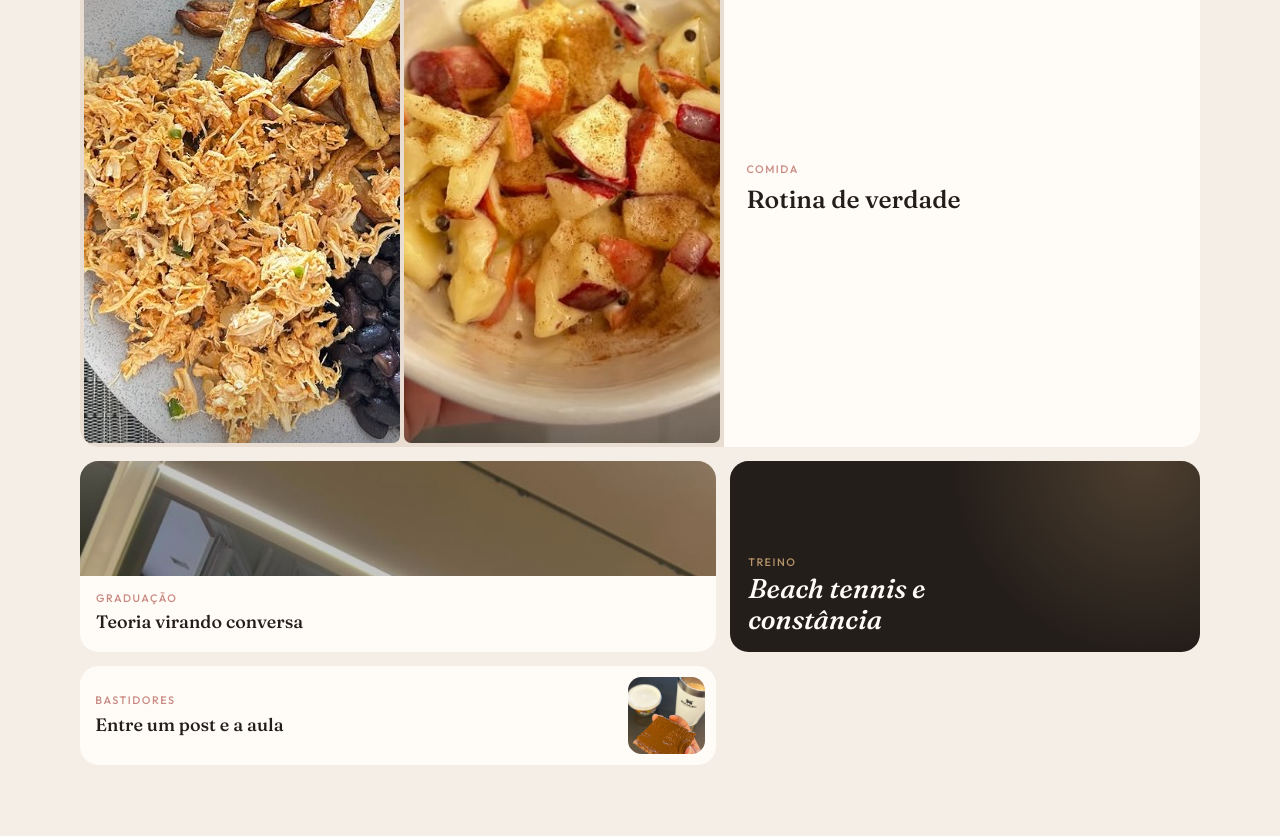
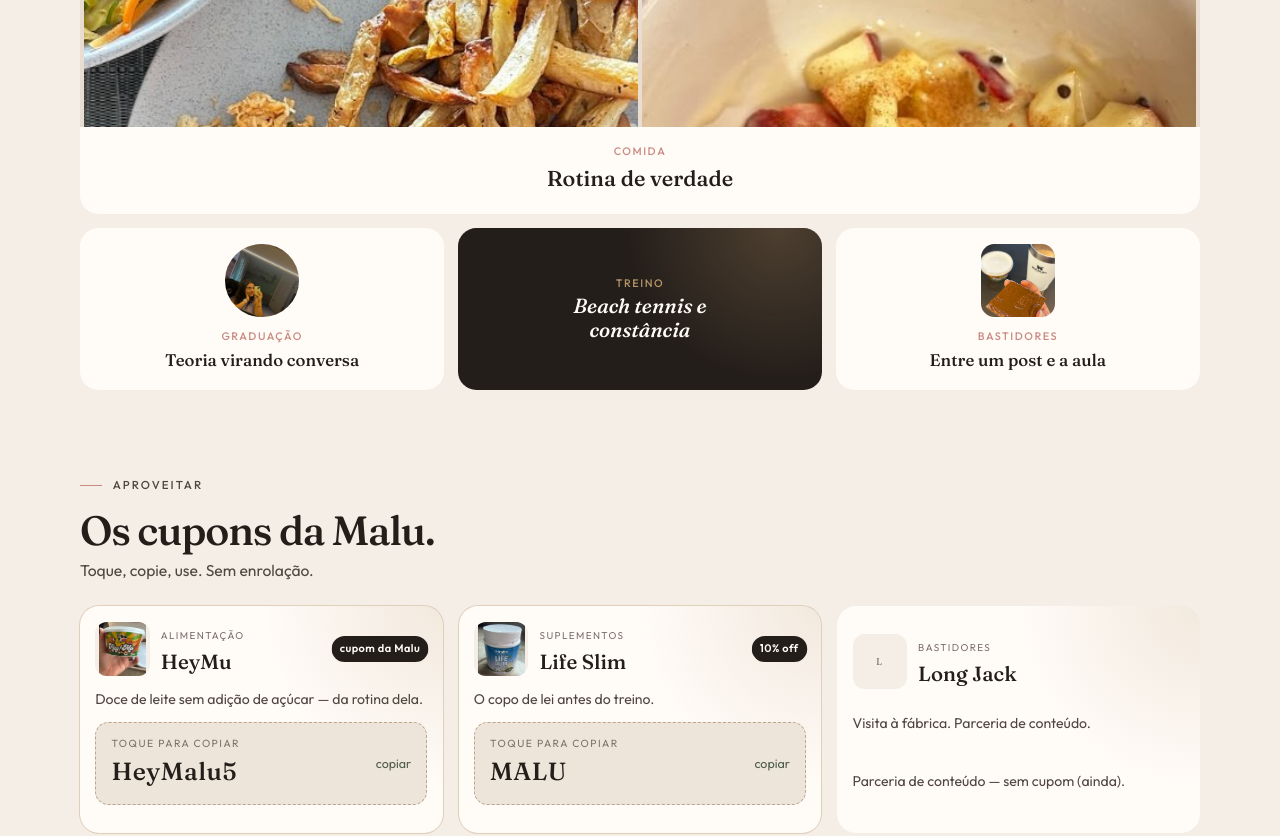
Before and after one commit to Lucash67/malu_nutri, a React (Vite) app: page / in a window 1280 px wide. Shown: the part 1440-2276 px from the top of the page. Built offline with nearby package versions, Linux system fonts and the light colour scheme.

Commit message:
Turn live and practice tiles into compact centered cards.
Co-authored-by: Cursor <cursoragent@cursor.com>

```diff
--- a/src/components/Practice.tsx
+++ b/src/components/Practice.tsx
@@ -44,7 +44,7 @@ export function Practice() {
           {items.map((item) => (
             <article className={`practice__item practice__item--${item.tone}`} key={item.k} data-reveal>
               {item.tone !== "plain" ? (
-                <Media src={item.img} alt={item.alt} placeholder={item.placeholder} shape="wide" />
+                <Media src={item.img} alt={item.alt} placeholder={item.placeholder} shape="thumb" />
               ) : null}
               <div>
                 <span>{item.k}</span>
--- a/src/components/Share.tsx
+++ b/src/components/Share.tsx
@@ -59,7 +59,7 @@ export function Share() {
                   alt={item.alt}
                   extra={item.extra}
                   placeholder={item.placeholder}
-                  shape={item.tone === "flip" ? "thumb" : "wide"}
+                  shape={item.tone === "feature" ? "wide" : "thumb"}
                 />
               ) : null}
               <div className="share-card__body">
--- a/src/styles/global.css
+++ b/src/styles/global.css
@@ -834,8 +834,14 @@ section[id] {
 
 .share__head {
   display: grid;
+  justify-items: center;
   gap: 0.7rem;
   margin-bottom: 1.6rem;
+  text-align: center;
+}
+
+.share__head .kicker {
+  justify-content: center;
 }
 
 .share__head h2,
@@ -848,23 +854,27 @@ section[id] {
 
 .share__list {
   display: grid;
-  gap: 0.75rem;
+  grid-template-columns: 1fr 1fr;
+  gap: 0.7rem;
 }
 
 .share-card {
   display: grid;
+  justify-items: center;
   overflow: hidden;
   border-radius: 1.15rem;
   background: var(--white);
+  text-align: center;
 }
 
 .share-card--feature {
+  grid-column: 1 / -1;
   grid-template-columns: 1fr;
 }
 
 .share-card--feature .media {
   width: 100%;
-  height: 8.4rem;
+  height: 7.2rem;
   border-radius: 0;
 }
 
@@ -877,36 +887,31 @@ section[id] {
 }
 
 .share-card--feature .share-card__body {
-  padding: 0.9rem 1rem 1.05rem;
-}
-
-.share-card--stack {
-  grid-template-columns: 1fr;
-}
-
-.share-card--stack .media {
-  width: 100%;
-  height: 7.2rem;
-  border-radius: 0;
+  padding: 0.85rem 1rem 1rem;
+}
+
+.share-card--stack,
+.share-card--flip {
+  padding: 1rem 0.75rem 1.05rem;
+  gap: 0.7rem;
+}
+
+.share-card--stack .media,
+.share-card--flip .media {
+  width: 4.6rem;
+  height: 4.6rem;
+  border-radius: 50%;
 }
 
 .share-card--stack .media img {
-  width: 100%;
-  height: 100%;
-  max-width: none;
-  max-height: none;
-  object-fit: cover;
-  object-position: center 20%;
-}
-
-.share-card--stack .share-card__body {
-  padding: 0.85rem 1rem 1rem;
+  object-position: 38% 46%;
 }
 
 .share-card--note {
-  min-height: 7.4rem;
-  align-content: end;
-  padding: 1.15rem 1.15rem 1.05rem;
+  min-height: 100%;
+  align-content: center;
+  justify-items: center;
+  padding: 1.15rem 0.9rem;
   background:
     radial-gradient(circle at 88% 0, color-mix(in srgb, var(--gold) 28%, transparent), transparent 42%),
     var(--ink);
@@ -918,21 +923,21 @@ section[id] {
 }
 
 .share-card--note h3 {
-  max-width: 12ch;
-  font-size: 1.45rem;
+  max-width: 11ch;
+  margin-inline: auto;
+  font-size: 1.22rem;
   font-style: italic;
-  line-height: 1.15;
+  line-height: 1.2;
 }
 
 .share-card--flip {
-  grid-template-columns: 1fr 4.8rem;
-  align-items: center;
-  gap: 0.85rem;
-  padding: 0.7rem 0.7rem 0.7rem 0.95rem;
+  grid-column: 1 / -1;
+  grid-template-columns: 1fr;
 }
 
 .share-card--flip .media {
-  order: 1;
+  order: 0;
+  border-radius: 0.85rem;
 }
 
 .share-card__body {
@@ -950,7 +955,7 @@ section[id] {
 .share-card h3 {
   margin: 0.12rem 0 0;
   font-family: var(--font-serif);
-  font-size: 1.12rem;
+  font-size: 1.05rem;
   font-weight: 520;
 }
 
@@ -1131,6 +1136,14 @@ section[id] {
   background: linear-gradient(180deg, transparent, color-mix(in srgb, var(--blush-soft) 28%, transparent) 40%, transparent);
 }
 
+.practice__head {
+  text-align: center;
+}
+
+.practice__head .kicker {
+  justify-content: center;
+}
+
 .practice__head h2 {
   font-size: clamp(1.7rem, 6.2vw, 2.55rem);
   margin-bottom: 0.8rem;
@@ -1138,83 +1151,77 @@ section[id] {
 
 .practice__mosaic {
   display: grid;
-  gap: 0.8rem;
+  grid-template-columns: 1fr 1fr;
+  gap: 0.7rem;
   margin-top: 1.6rem;
 }
 
 .practice__item {
   display: grid;
+  justify-items: center;
   overflow: hidden;
+  padding: 1rem 0.75rem 1.05rem;
   border-radius: 1.15rem;
   background: var(--white);
+  text-align: center;
 }
 
 .practice__item--cover {
-  position: relative;
-  min-height: 11.5rem;
-  color: var(--white);
+  grid-column: 1 / -1;
+  color: inherit;
+  min-height: 0;
 }
 
 .practice__item--cover .media {
-  position: absolute;
-  inset: 0;
-  width: 100%;
-  height: 100%;
-  border-radius: 0;
+  position: static;
+  width: 4.6rem;
+  height: 4.6rem;
+  margin-bottom: 0.7rem;
+  border-radius: 50%;
 }
 
 .practice__item--cover .media img {
   width: 100%;
   height: 100%;
-  max-width: none;
-  max-height: none;
   object-fit: cover;
-  object-position: center 30%;
-  filter: brightness(0.52);
+  object-position: center 35%;
+  filter: none;
 }
 
 .practice__item--cover > div {
-  position: relative;
-  z-index: 1;
-  display: grid;
-  align-content: end;
-  min-height: 11.5rem;
-  padding: 1.1rem 1.05rem;
+  position: static;
+  min-height: 0;
+  padding: 0;
 }
 
 .practice__item--cover span {
-  color: var(--blush-soft);
-}
-
-.practice__item--stack {
-  grid-template-columns: 1fr;
+  color: var(--blush);
 }
 
 .practice__item--stack .media {
-  width: 100%;
-  height: 8rem;
-  border-radius: 0;
+  width: 4.6rem;
+  height: 4.6rem;
+  margin-bottom: 0.7rem;
+  border-radius: 0.85rem;
 }
 
 .practice__item--stack .media img {
   width: 100%;
   height: 100%;
-  max-width: none;
-  max-height: none;
   object-fit: cover;
 }
 
 .practice__item--stack > div {
-  padding: 0.85rem 1rem 1rem;
+  padding: 0;
 }
 
 .practice__item--plain {
-  align-content: end;
-  min-height: 8rem;
-  padding: 1.1rem 1.05rem;
+  min-height: 0;
+  padding: 1rem 0.75rem 1.05rem;
   background:
     radial-gradient(circle at 12% 20%, color-mix(in srgb, var(--blush-soft) 70%, transparent), transparent 50%),
     var(--paper-deep);
+  align-content: center;
 }
 
 .practice__item span {
@@ -1228,7 +1235,7 @@ section[id] {
 .practice__item h3 {
   margin: 0.15rem 0 0;
   font-family: var(--font-serif);
-  font-size: 1.2rem;
+  font-size: 1.08rem;
   font-weight: 520;
 }
 
@@ -2261,39 +2268,34 @@ section[id] {
     grid-template-columns: 1fr 1fr;
   }
 
-  .share__head {
-    grid-template-columns: 1.2fr 0.8fr;
-    align-items: end;
-  }
-
   .share__list {
-    grid-template-columns: 1.15fr 0.85fr;
+    grid-template-columns: 1fr 1fr 1fr;
     gap: 0.85rem;
   }
 
   .share-card--feature {
     grid-column: 1 / -1;
-    grid-template-columns: 1.15fr 0.85fr;
-    align-items: stretch;
+    grid-template-columns: 1fr;
   }
 
   .share-card--feature .media {
-    height: auto;
-    min-height: 11rem;
+    height: 9.5rem;
   }
 
   .share-card--feature .share-card__body {
-    display: grid;
-    align-content: center;
-    padding: 1.3rem 1.4rem;
+    padding: 1.05rem 1.2rem 1.15rem;
   }
 
   .share-card--feature h3 {
-    font-size: 1.55rem;
+    font-size: 1.35rem;
   }
 
   .share-card--note h3 {
-    font-size: 1.7rem;
+    font-size: 1.28rem;
+  }
+
+  .share-card--flip {
+    grid-column: auto;
   }
 
   .share-card:nth-child(1) {
@@ -2318,13 +2320,12 @@ section[id] {
   }
 
   .practice__mosaic {
-    grid-template-columns: 1.15fr 0.9fr 0.85fr;
+    grid-template-columns: repeat(3, 1fr);
     align-items: stretch;
   }
 
-  .practice__item--cover,
-  .practice__item--cover > div {
-    min-height: 14rem;
+  .practice__item--cover {
+    grid-column: auto;
   }
 
   .hero__map {
```
